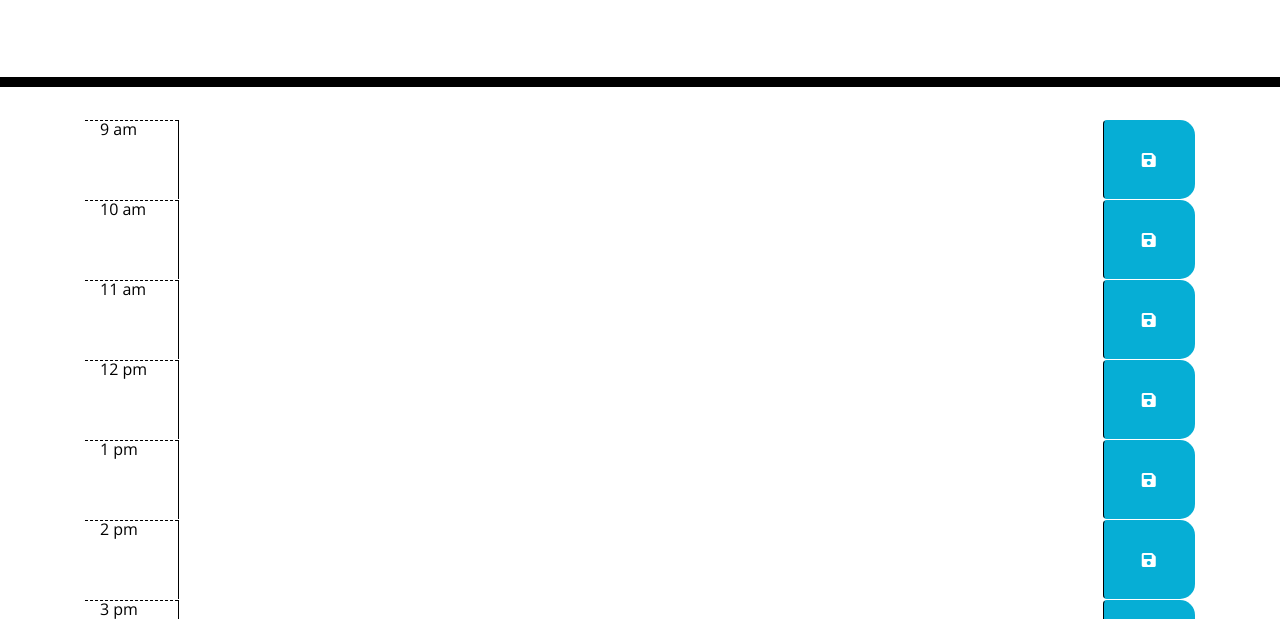
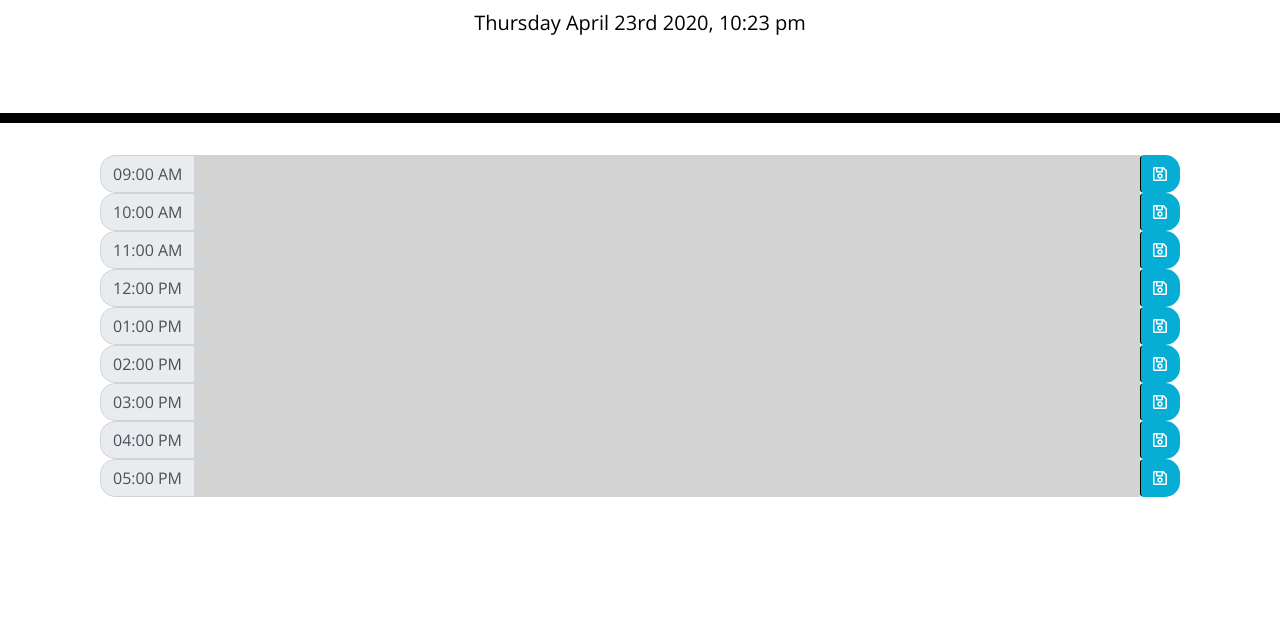
Before and after one commit to kcooper89/pagic, a plain HTML site: page index.html in a window 1280 px wide. Shown: the part 181-800 px from the top of the page. Drawn offline with nearby package versions, Linux system fonts and the light colour scheme.

Commit message:
4/23/20 post meeting

```diff
--- a/index.html
+++ b/index.html
@@ -32,83 +32,98 @@
       <p class="lead">A simple calendar app for scheduling your work day</p>
       <p id="currentDay" class="lead"></p>
     </header>
+  <!--9AM Timeblocks go here-->
+    <div class="container-sched">
+      <div class="input-group" data-hour="9">
+        <div class="input-group-prepend">
 
-    <div class="container-sched">
-      <!-- Timeblocks go here -->
-      <div class="row" id="timeBlock" data-hour="9">
-        <div class="col-2 col-lg hour">9 am</div>
-        <textarea class="col-8 col-lg-10"></textarea>
-          <button class="col-2 col-lg-1 btn btn-block saveBtn d-flex justify-content-center align-items-center">
-            <i class="fas fa-save"></i>
-          </button>
+            <span class="input-group-text time-block block1"></span>
+        </div>
+        <input type="text" class="form-control form9" aria-label="Large">
+        <button class="btn saveBtn"><i class="far fa-save"></i></button>
+
+    </div>
+
+  <!--10AM Timeblocks go here-->
+  <div class="input-group" data-hour="10">
+      <div class="input-group-prepend">
+          <span class="input-group-text time-block block2"></span>
       </div>
+      <input type="text" class="form-control form10" aria-label="Large">
+      <button class="btn saveBtn"><i class="far fa-save"></i></button>
 
-      <div class="row" id="timeBlock" data-hour="10">
-        <div class="col-2 col-lg hour">10 am</div>
-        <textarea class="col-8 col-lg-10"></textarea>
-        <button class="col-2 col-lg-1 btn btn-block saveBtn d-flex justify-content-center align-items-center">
-          <i class="fas fa-save"></i>
-        </button>
+  </div>
+  <!-- 11AM Timeblocks go here -->
+  <div class="input-group" data-hour="11">
+      <div class="input-group-prepend">
+          <span class="input-group-text time-block block3"></span>
       </div>
+      <input type="text" class="form-control form11" aria-label="Large">
+      <button class="btn saveBtn"><i class="far fa-save"></i></button>
 
-      <div class="row" id="timeBlock" data-hour="11">
-        <div class="col-2 col-lg hour">11 am</div>
-        <textarea class="col-8 col-lg-10"></textarea>
-        <button class="col-2 col-lg-1 btn btn-block saveBtn d-flex justify-content-center align-items-center">
-          <i class="fas fa-save"></i>
-        </button>
+  </div>
+  <!-- 12PM Timeblocks -->
+  <div class="input-group" data-hour="12">
+      <div class="input-group-prepend">
+          <span class="input-group-text time-block block4"></span>
       </div>
+      <input type="text" class="form-control form12" aria-label="Large">
+      <button class="btn saveBtn"><i class="far fa-save"></i></button>
 
-      <div class="row" id="timeBlock" data-hour="12">
-        <div class="col-2 col-lg hour">12 pm</div>
-        <textarea class="col-8 col-lg-10"></textarea>
-        <button class="col-2 col-lg-1 btn btn-block saveBtn d-flex justify-content-center align-items-center">
-          <i class="fas fa-save"></i>
-        </button>
+  </div>
+  <!-- 1PM Timeblocks -->
+  <div class="input-group" data-hour="1">
+      <div class="input-group-prepend">
+          <span class="input-group-text time-block block5"></span>
       </div>
+      <input type="text" class="form-control form1" aria-label="Large">
+      <button class="btn saveBtn"><i class="far fa-save"></i></button>
 
-      <div class="row" id="timeBlock" data-hour="13">
-        <div class="col-2 col-lg hour">1 pm</div>
-        <textarea class="col-8 col-lg-10"></textarea>
-        <button class="col-2 col-lg-1 btn btn-block saveBtn d-flex justify-content-center align-items-center">
-          <i class="fas fa-save"></i>
-        </button>
+  </div>
+  <!-- 2PM Timeblocks -->
+  <div class="input-group" data-hour="2">
+      <div class="input-group-prepend">
+          <span class="input-group-text time-block block6"></span>
       </div>
+      <input type="text" class="form-control form2" aria-label="Large">
+      <button class="btn saveBtn"><i class="far fa-save"></i></button>
 
-      <div class="row" id="timeBlock" data-hour="14">
-        <div class="col-2 col-lg hour">2 pm</div>
-        <textarea class="col-8 col-lg-10"></textarea>
-        <button class="col-2 col-lg-1 btn btn-block saveBtn d-flex justify-content-center align-items-center">
-          <i class="fas fa-save"></i>
-        </button>
+  </div>
+  <!-- 3PM Timeblocks -->
+  <div class="input-group" data-hour="3">
+      <div class="input-group-prepend">
+          <span class="input-group-text time-block block7"></span>
       </div>
+      <input type="text" class="form-control form3" aria-label="Large">
+      <button class="btn saveBtn"><i class="far fa-save"></i></button>
+      <!-- Use Favacon for save icon-->
+  </div>
+  <!-- 4PM Timeblocks -->
+  <div class="input-group" data-hour="4">
+      <div class="input-group-prepend">
+          <span class="input-group-text time-block block8"></span>
+      </div>
+      <input type="text" class="form-control form4" aria-label="Large">
+      <button class="btn saveBtn"><i class="far fa-save"></i></button>
+      <!-- Use Favacon for save icon-->
+  </div>
+  <!-- 5PM Timeblocks -->
+  <div class="input-group" data-hour="5">
+      <div class="input-group-prepend">
+          <span class="input-group-text time-block block9"></span>
+      </div>
+      <input type="text" class="form-control form5" aria-label="Large">
+      <button class="btn saveBtn"><i class="far fa-save"></i></button>
+      <!-- Use Favacon for save icon-->
+  </div>
+</div>
 
-      <div class="row" id="timeBlock" data-hour="15">
-        <div class="col-2 col-lg hour">3 pm</div>
-        <textarea class="col-8 col-lg-10"></textarea>
-        <button class="col-2 col-lg-1 btn btn-block saveBtn d-flex justify-content-center align-items-center">
-          <i class="fas fa-save"></i>
-        </button>
-      </div>
-      <div class="row" id="timeBlock" data-hour="16">
-        <div class="col-2 col-lg hour">4 pm</div>
-        <textarea class="col-8 col-lg-10"></textarea>
-        <button class="col-2 col-lg-1 btn btn-block saveBtn d-flex justify-content-center align-items-center">
-          <i class="fas fa-save"></i>
-        </button>
-      </div>
-      <div class="row" id="timeBlock" data-hour="17">
-        <div class="col-2 col-lg hour">5 pm</div>
-        <textarea class="col-8 col-lg-10"></textarea>
-        <button class="col-2 col-lg-1 btn btn-block saveBtn d-flex justify-content-center align-items-center">
-          <i class="fas fa-save"></i>
-        </button>
-      </div>
     </div>
     <script src="lib/moment/moment.min.js"></script>
-    <script src="script.js"></script>
+
     <script src="https://code.jquery.com/jquery-3.4.1.min.js"></script>
     <script src="https://cdnjs.cloudflare.com/ajax/libs/moment.js/2.24.0/moment.min.js"></script>
+    <script src="script.js"></script>
 
   </body>
 </html>
--- a/script.js
+++ b/script.js
@@ -1,108 +1,190 @@
-//create variables
-var currentDay = $("#currentDay");
-var timeBlock = $(".timeBlock");
-var scheduleArea = $(".schedule");
+// Moment declaration for day and time
+moment(Date);
+$("#currentDay").text(moment().format('dddd MMMM Do YYYY, h:mm a'));
+var currentTime = moment();
+currentTime = currentTime.startOf("hour");
 
-var toDo = [];
-//each object has a hour property and a text property
+var beforeTime = moment().startOf('day').add(9, "hours");
 
-var currentDate = moment().format("dddd, MMMM Do");
-var currentHour = moment().format("H");
+// Time blocks
+var time1 = beforeTime.add(0, "h");
+time1 = time1.format('hh:mm A');
+$(".block1").text(time1);
 
-//if we don't have any todos set up, let's set up the array of objects
-function initializeSchedule(){
-//  console.log(toDoItems);
+// 10 AM
+var time2 = beforeTime.add(1, "h");
+time2 = time2.format('hh:mm A');
+$(".block2").text(time2);
 
-//for each time block
-  $timeBlock.each(function(){
-    var $thisBlock = $(this);
-    var thisBlockHr = parseInt($thisBlock.attr("data-hour"));
+// 11 AM
+var time3 = beforeTime.add(1, "h");
+time3 = time3.format('hh:mm A');
+$(".block3").text(time3);
 
-    var todoObj = {
-      //set related todo hour to same as data-hour
-      hour: thisBlockHr,
-      //get text ready to accept string input
-      text: "",
-    }
-    //add this todo object to todoitems array
-    toDo.push(todoObj);
-  });
+// 12 PM
+var time4 = beforeTime.add(1, "h");
+time4 = time4.format('hh:mm A');
+$(".block4").text(time4);
 
-  //once we have looped thru timeblocks, save this array of objects to local storage by stringifying it first
-  localStorage.setItem("todos", JSON.stringify(toDo));
-  //console.log(toDoItems);
+// 1 PM
+var time5 = beforeTime.add(1, "h");
+time5 = time5.format('hh:mm A');
+$(".block5").text(time5);
+
+// 2 PM
+var time6 = beforeTime.add(1, "h");
+time6 = time6.format('hh:mm A');
+$(".block6").text(time6);
+
+// 3 PM
+var time7 = beforeTime.add(1, "h");
+time7 = time7.format('hh:mm A');
+$(".block7").text(time7);
+
+// 4 PM
+var time8 = beforeTime.add(1, "h");
+time8 = time8.format('hh:mm A');
+$(".block8").text(time8);
+
+// 5 PM
+var time9 = beforeTime.add(1, "h");
+time9 = time9.format('hh:mm A');
+$(".block9").text(time9);
+
+// Function to compare hour slots with current time
+
+function testTime() {
+
+  time1 = moment().startOf('day').add(9, "hours");
+  // Adjusts current time to the hour
+  currentTime = currentTime.startOf("hour");
+  // Add time1 if/else
+  if (currentTime.isAfter(time1)) {
+    $(".form9").addClass("past");
+  }
+  else if (currentTime.isBefore(time1)) {
+    $(".form9").addClass("future");
+  }
+  else if (currentTime.isSame(time1)) {
+    $(".form9").addClass("present");
+  };
+  // Add time2 10AM
+  time2 = moment().startOf('day').add(10, "hours");
+  // Add time2 if/else
+  if (currentTime.isAfter(time2)) {
+    $(".form10").addClass("past");
+  }
+  else if (currentTime.isBefore(time2)) {
+    $(".form10").addClass("future");
+  }
+  else if (currentTime.isSame(time2)) {
+    $(".form10").addClass("present");
+  };
+  // time3 11AM
+  time3 = moment().startOf('day').add(11, "hours");
+  // Add time3 if/else
+  if (currentTime.isAfter(time3)) {
+    $(".form11").addClass("past");
+  }
+  else if (currentTime.isBefore(time3)) {
+    $(".form11").addClass("future");
+  }
+  else if (currentTime.isSame(time3)) {
+    $(".form11").addClass("present");
+  };
+  // time4 12PM
+  time4 = moment().startOf('day').add(12, "hours");
+  // Add time4 if/else
+  if (currentTime.isAfter(time4)) {
+    $(".form12").addClass("past");
+  }
+  else if (currentTime.isBefore(time4)) {
+    $(".form12").addClass("future");
+  }
+  else if (currentTime.isSame(time4)) {
+    $(".form12").addClass("present");
+  };
+  // time5 1PM
+  time5 = moment().startOf('day').add(13, "hours");
+  // Add time5 if/else
+  if (currentTime.isAfter(time5)) {
+    $(".form1").addClass("past");
+  }
+  else if (currentTime.isBefore(time5)) {
+    $(".form1").addClass("future");
+  }
+  else if (currentTime.isSame(time5)) {
+    $(".form1").addClass("present");
+  };
+  // time6 2PM
+  time6 = moment().startOf('day').add(14, "hours");
+  // Add time6 if/else
+  if (currentTime.isAfter(time6)) {
+    $(".form2").addClass("past");
+  }
+  else if (currentTime.isBefore(time6)) {
+    $(".form2").addClass("future");
+  }
+  else if (currentTime.isSame(time6)) {
+    $(".form2").addClass("present");
+  };
+  // time7 3M
+  time7 = moment().startOf('day').add(15, "hours");
+  // Add time7 if/else
+  if (currentTime.isAfter(time7)) {
+    $(".form3").addClass("past");
+  }
+  else if (currentTime.isBefore(time7)) {
+    $(".form3").addClass("future");
+  }
+  else if (currentTime.isSame(time7)) {
+    $(".form3").addClass("present");
+  };
+  // time8 4pm
+  time8 = moment().startOf('day').add(16, "hours");
+  // Add time8 if/else
+  if (currentTime.isAfter(time8)) {
+    $(".form4").addClass("past");
+  }
+  else if (currentTime.isBefore(time8)) {
+    $(".form4").addClass("future");
+  }
+  else if (currentTime.isSame(time8)) {
+    $(".form4").addClass("present");
+  };
+  // time9 5pm
+  time9 = moment().startOf('day').add(17, "hours");
+  // Add time9 if/else
+  if (currentTime.isAfter(time9)) {
+    $(".form5").addClass("past");
+  }
+  else if (currentTime.isBefore(time9)) {
+    $(".form5").addClass("future");
+  }
+  else if (currentTime.isSame(time9)) {
+    $(".form5").addClass("present");
+  };
 }
+testTime();
+// Loops through input area to get item from local storage
+//var x = [9, 10, 11, 12, 1, 2, 3, 4, 5];
 
-//format timeblock colors depending on time
-function setUpTimeBlocks(){
-    $timeBlocks.each(function(){
-      var $thisBlock = $(this);
-      var thisBlockHr = parseInt($thisBlock.attr("data-hour"));
+// form - control
+//$(".form" + x[i]).val(dataHour);
 
-      //add style to time blocks to show where we are in the day
-      if (thisBlockHr == currentHour) {
-        $thisBlock.addClass("present").removeClass("past future");
-      }
-      if (thisBlockHr < currentHour) {
-        $thisBlock.addClass("past").removeClass("present future");
-      }
-      if (thisBlockHr > currentHour) {
-        $thisBlock.addClass("future").removeClass("past present");
-      }
-    });
-}
+// loop through all the times in the x array
+//for ...
+// retrieve the data from localstorage
 
-function renderSchedule(){
+//update appropriate time block in the dom
 
-  toDo = localStorage.getItem("todos");
-  toDo = JSON.parse(toDo);
 
-  //loop thru array then assign the text to the timeBlock with data-hour equal to hour.
-  //make a variable where [data-hour={hour}] then plug it in to the selector $('[data-hour={hour}')
-  for (var i = 0; i < toDoItems.length; i++){
-    var itemHour = toDo[i].hour;
-    var itemText = toDo[i].text;
+// Event listener to save to local stroage
+$(".saveBtn").click(function () {
+  event.preventDefault();
+  var formValue = $(this).siblings(".form-control").val();
+  console.log("This worked");
+  var listItem = $(this).parent().data("hour");
 
-    $("[data-hour=" + itemHour + "]").children("textarea").val(itemText);
-  }
-
-  console.log(toDo);
-}
-
-function saveHandler(){
-  var $thisBlock = $(this).parent();
-
-  var hourToUpdate = $(this).parent().attr("data-hour");
-  var itemToAdd = (($(this).parent()).children("textarea")).val();
-
-  //see which item we need to update based on the hour of the button clicked matching
-  for (var j = 0; j < toDo.length; j++){
-    if (toDo[j].hour == hourToUpdate){
-      //set its text to what was added to textarea
-      toDo[j].text = itemToAdd;
-    }
-  }
-  localStorage.setItem("todos", JSON.stringify(toDo));
-  renderSchedule();
-}
-
-// when the document loads
-(document).ready(function(){
-
-  //format the timeblocks depending on time
-  setUpTimeBlocks();
-  //if there's nothing for the todos in local storage
-  if(!localStorage.getItem("todos")){
-    //initialize the array of objects
-    initializeSchedule();
-  } //otherwise dont bother bc we get it from local storage
-
-  //display current date
-  currentDay.text(currentDate);
-
-  //render schedule from local storage
-  renderSchedule();
-  //when a todo item save button is clicked, save it
-  scheduleArea.on("click", "button", saveHandler);
-
+  localStorage.setItem(listItem, formValue);
 });
```
